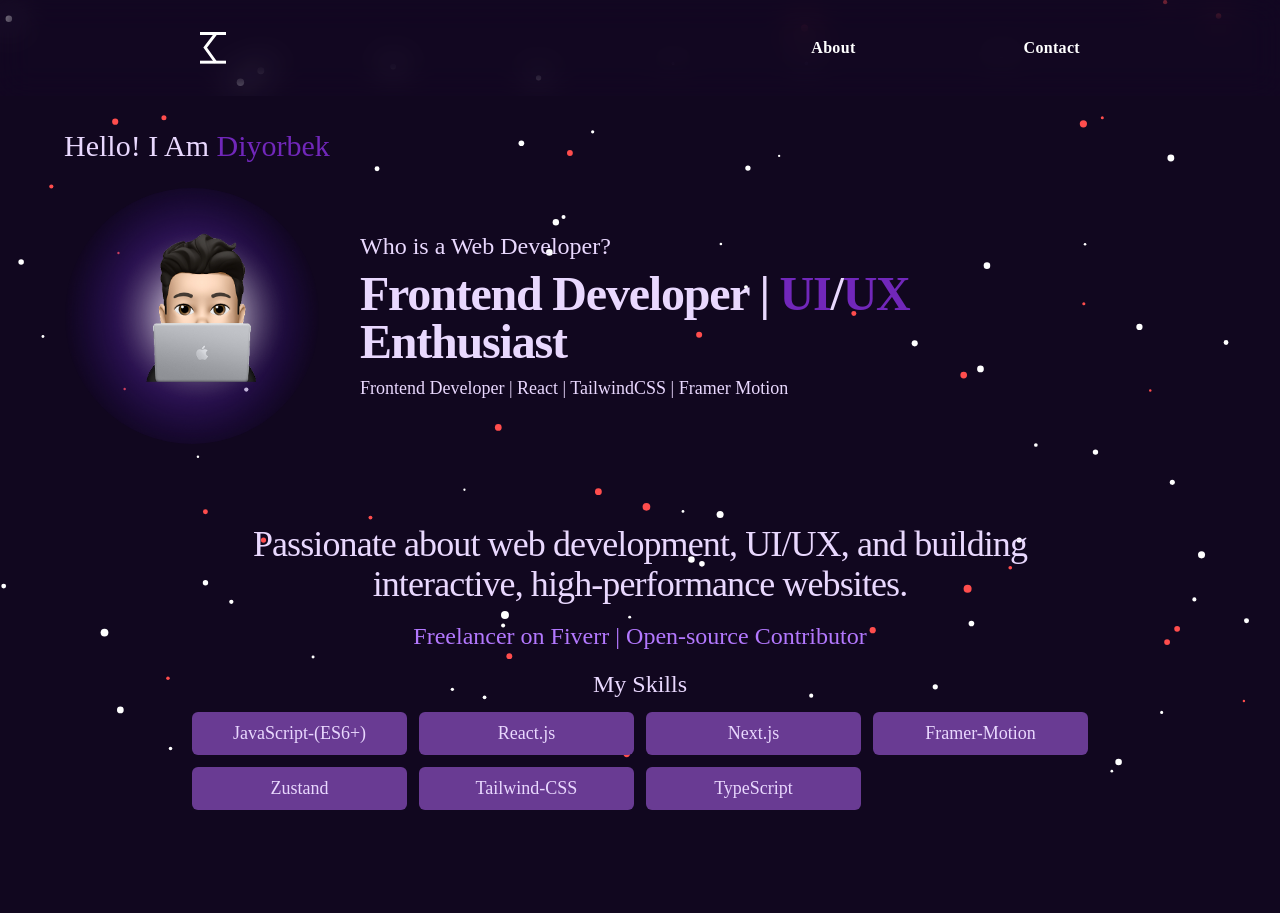
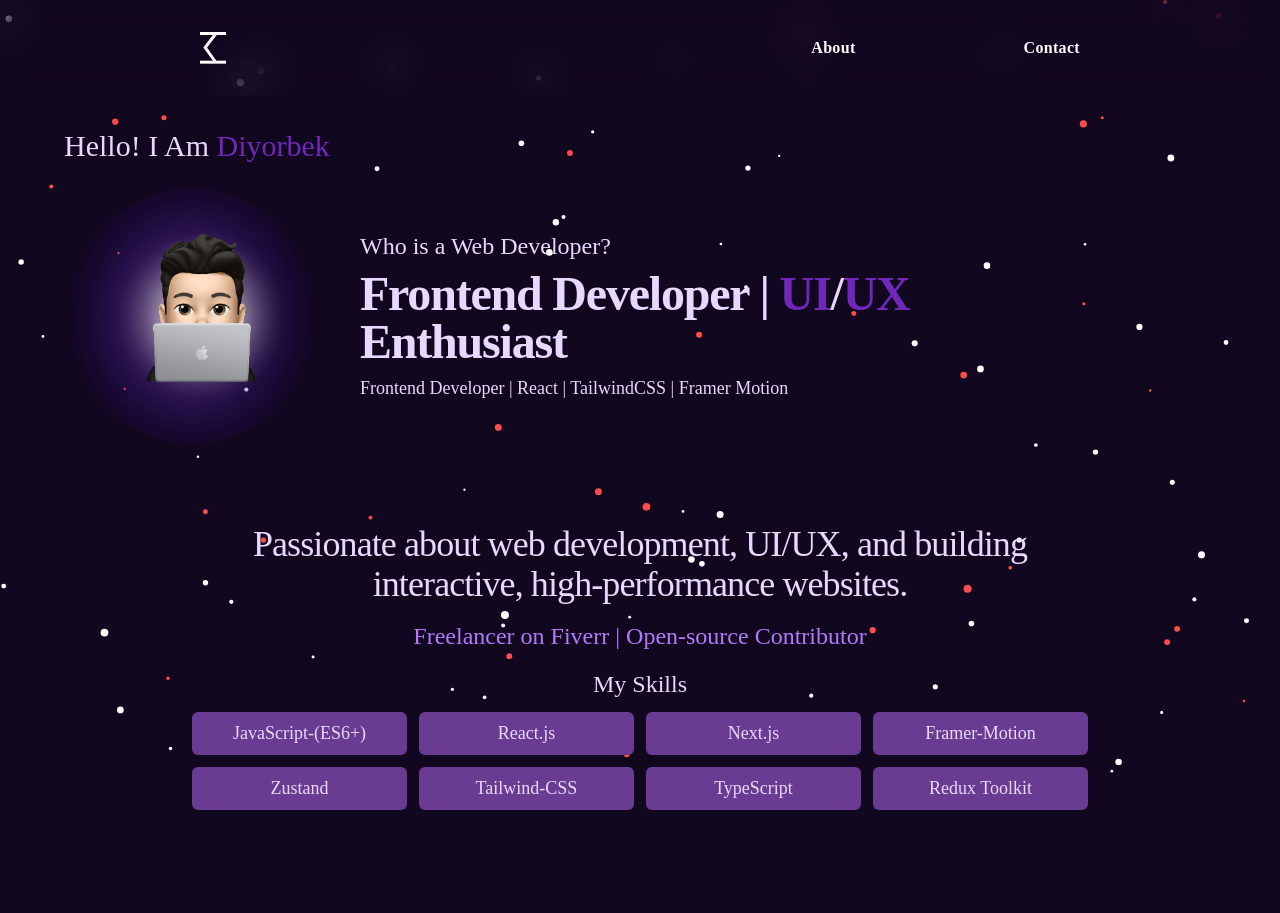
Before and after one commit to Diyorbek1213-sys/Portfolio, a React (Vite) app: page / in a window 1280 px wide. Shown: the top 913 px of the page. Built offline with nearby package versions, Linux system fonts and the light colour scheme; a web font is replaced by a local one.

Commit message:
Portfolio

```diff
--- a/src/components/Home.jsx
+++ b/src/components/Home.jsx
@@ -183,6 +183,14 @@ export default function Home() {
                   transition={{ type: "spring", stiffness: 300 }}
                 >
                   TypeScript
+                </motion.li>
+                <motion.li
+                  className="bg-[#693B93] rounded-md p-2 cursor-crosshair text-[18px] whitespace-nowrap"
+                  whileHover={{ scale: 1.1, color: "#B3FFFF" }}
+                  whileTap={{ scale: 0.9, opacity: 0.8 }}
+                  transition={{ type: "spring", stiffness: 300 }}
+                >
+                  Redux Toolkit
                 </motion.li>
               </motion.ul>
             </div>
```
